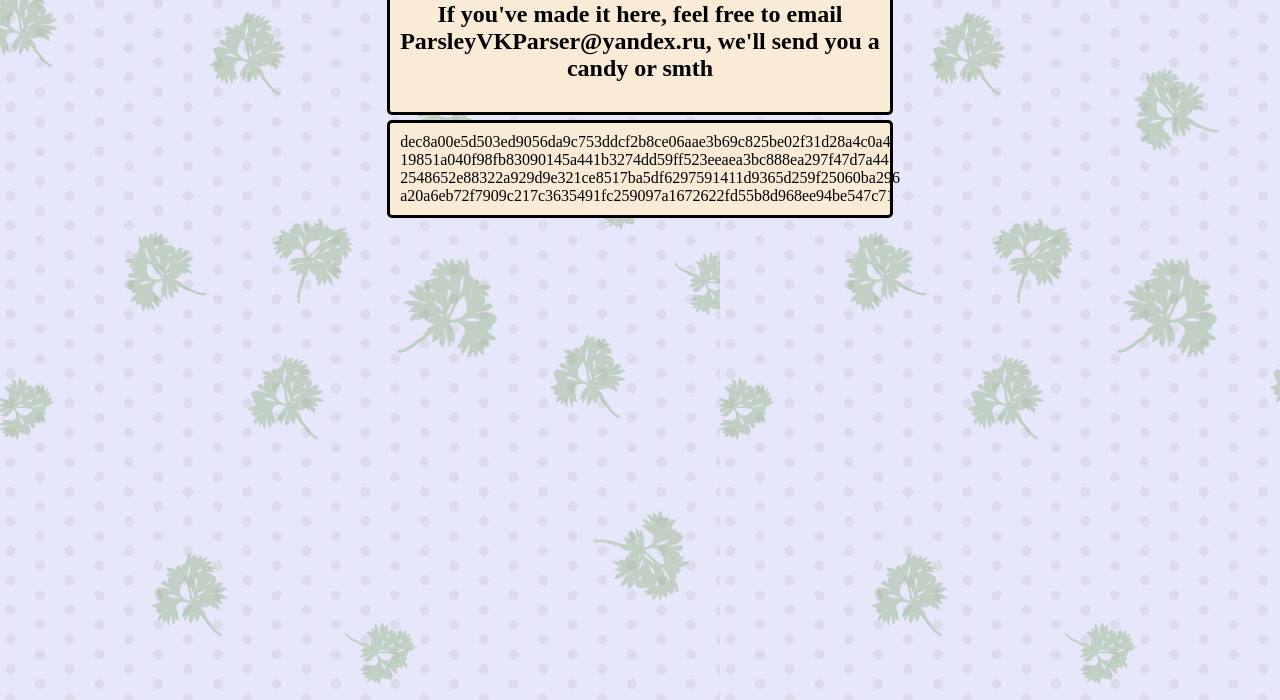
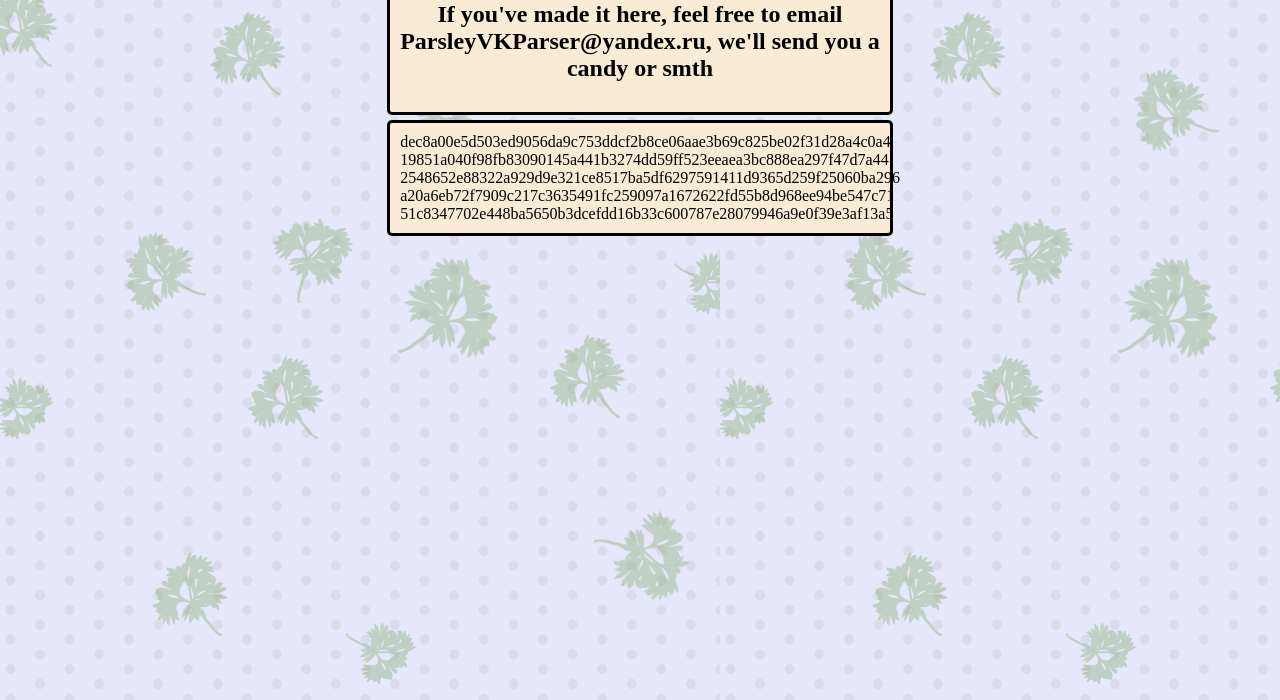
Before and after one commit to Parsley-VKParser/Parsley-VKParser.github.io, a plain HTML site: page index.html in a window 1280 px wide. Shown: the part 100-800 px from the top of the page. Drawn offline with Linux system fonts and the light colour scheme.

Commit message:
Update index.html

```diff
--- a/index.html
+++ b/index.html
@@ -14,6 +14,7 @@
       <div class = "licensed_id">19851a040f98fb83090145a441b3274dd59ff523eeaea3bc888ea297f47d7a44</div>
       <div class = "licensed_id">2548652e88322a929d9e321ce8517ba5df6297591411d9365d259f25060ba296</div>
       <div class = "licensed_id">a20a6eb72f7909c217c3635491fc259097a1672622fd55b8d968ee94be547c71</div>
+      <div class = "licensed_id">51c8347702e448ba5650b3dcefdd16b33c600787e28079946a9e0f39e3af13a5</div>
   </div>
 </body>
 </html>
```
